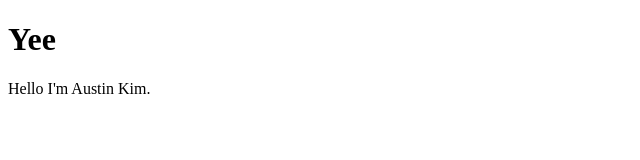
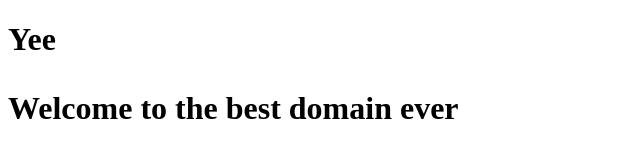
Before and after one commit to auki1220/auki1220.github.io, a plain HTML site: page index.html in a window 1280 px wide. Shown: the whole page, without its empty margins (0-640 px from the left). Drawn offline with Linux system fonts and the light colour scheme.

Commit message:
cha
change

```diff
--- a/index.html
+++ b/index.html
@@ -1,10 +1,7 @@
 <!DOCTYPE html>
 <html>
 <body>
-<h1>Yee</h1>
-<p>Hello I'm Austin Kim.</p>
-
-
-
+<h1>Yee</h>
+<p/> Welcome to the best domain ever <p/>
 </body>
 </html>
```
